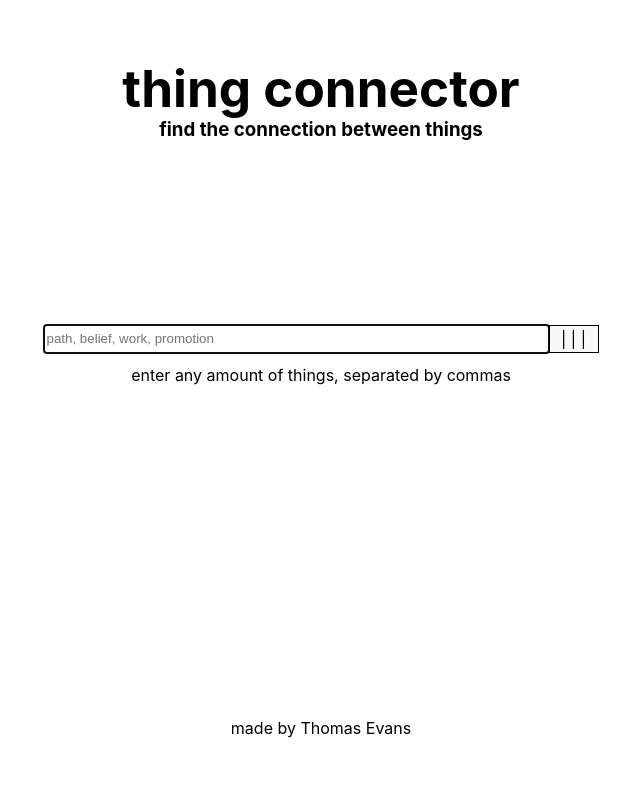
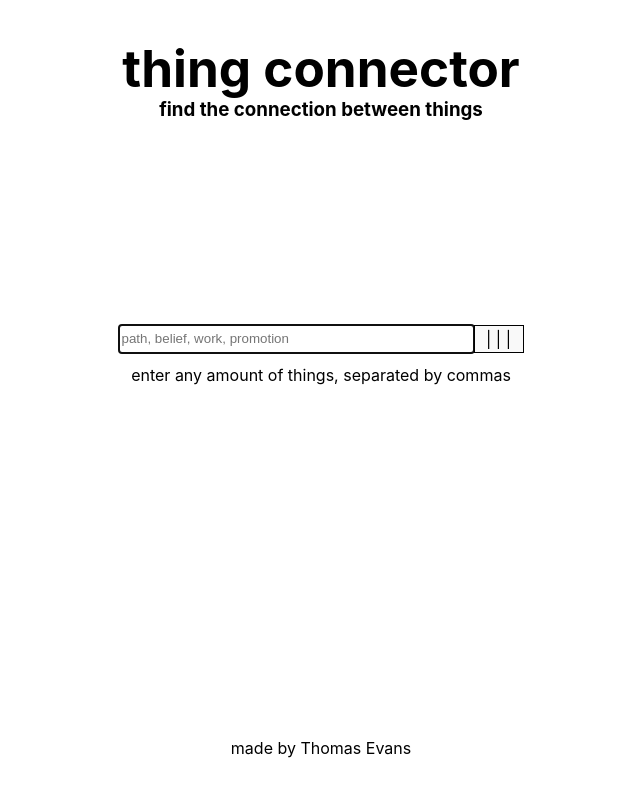
Before and after one commit to daefron/thing-connector, a React (Vite) app in the folder front-end/: page / in a window 1280 px wide. Shown: the top 796 px of the page, without its empty margins (319-959 px from the left). Built offline with nearby package versions, Linux system fonts and the light colour scheme.

Commit message:
added error handling/expanded info/css updates

```diff
--- a/front-end/src/App.css
+++ b/front-end/src/App.css
@@ -2,8 +2,8 @@ body {
   height: 100vh;
 }
 #root {
-  width: 100%;
-  height: 85%;
+  width: calc(100% - 40px);
+  height: 90%;
   padding-inline: 20px;
   text-align: center;
   display: flex;
--- a/front-end/src/Components/Main/ConnectionList.jsx
+++ b/front-end/src/Components/Main/ConnectionList.jsx
@@ -1,6 +1,5 @@
 import { Fragment, useState } from "react";
 export function ConnectionList({ data }) {
-  console.log(data);
   return (
     <>
       <h2>{data.input} are best connected by:</h2>
@@ -8,8 +7,7 @@ export function ConnectionList({ data }) {
         {data.result.map((result) => {
           const [infoExpanded, setInfoExpanded] = useState(false);
           function expandInfo() {
-            setInfoExpanded(true);
-            console.log("test");
+            setInfoExpanded(!infoExpanded);
           }
           return (
             <Fragment key={result.connection + "result"}>
--- a/front-end/src/Components/Main/Main.css
+++ b/front-end/src/Components/Main/Main.css
@@ -29,7 +29,7 @@ main {
 }
 .userInput > button {
   padding: 0px;
-  width: max(50px, 30px);
+  width: min(10%, 50px);
   border: solid 1px black;
   border-radius: 0px;
   font-weight: normal;
@@ -37,10 +37,10 @@ main {
 input {
   border: solid 1px black;
   border-right: none;
-  width: max(500px, 300px);
+  width: min(80%, 350px);
 }
 .results {
-  width: max(500px, 300px);
+  width: min(80%, 350px);
 }
 .result {
   width: 100%;
@@ -55,3 +55,7 @@ input {
   width: 100%;
   border-block: 1px solid;
 }
+.error {
+  margin-bottom: 5px;
+  color: red;
+}
--- a/front-end/src/Components/Main/Main.jsx
+++ b/front-end/src/Components/Main/Main.jsx
@@ -12,6 +12,7 @@ export function Main() {
   const [inputText, setInputText] = useState();
   const [placeholderText, setPlaceholderText] = useState(placeholderMaker());
   const [loading, setLoading] = useState(false);
+  const [error, setError] = useState();
   const [connectionData, setConnectionData] = useState();
   useEffect(() => {
     setPlaceholderText(placeholderMaker());
@@ -20,6 +21,16 @@ export function Main() {
   function inputChange(e) {
     setInputText(e.target.value);
   }
+  const buttonClick = (e) => {
+    e.preventDefault();
+    apiCall(
+      inputText,
+      placeholderText,
+      setConnectionData,
+      setLoading,
+      setError
+    );
+  };
 
   return (
     <main>
@@ -37,24 +48,19 @@ export function Main() {
       ) : (
         <>
           <div className="inputDiv">
-            <form
-              className="userInput"
-              onSubmit={() =>
-                apiCall(
-                  inputText,
-                  placeholderText,
-                  setConnectionData,
-                  setLoading
-                )
-              }
-            >
+            {error ? (
+              <>
+                <p className="error">{error}</p>
+              </>
+            ) : null}{" "}
+            <form className="userInput" onSubmit={buttonClick}>
               <input
                 type="text"
                 onChange={inputChange}
                 placeholder={placeholderText}
                 autoFocus
               ></input>
-              <button>| | |</button>
+              <button type="submit">| | |</button>
             </form>
             <p>enter any amount of things, separated by commas</p>
           </div>
--- a/front-end/src/Components/Main/apiCall.js
+++ b/front-end/src/Components/Main/apiCall.js
@@ -1,8 +1,20 @@
+async function dataOrError(response, setError) {
+  if (!response.ok) {
+    if (response.status === 503) {
+      setError("the model is overloaded, please try again later.");
+    }
+    throw new Error(response);
+  } else {
+    setError(false);
+    return response.json();
+  }
+}
 export async function apiCall(
   inputText,
   placeholderText,
   setConnectionData,
-  setLoading
+  setLoading,
+  setError
 ) {
   let input = inputText;
   if (!input) {
@@ -17,10 +29,16 @@ export async function apiCall(
     },
   })
     .then((res) => {
-      return res.json();
+      return dataOrError(res, setError);
+    })
+    .catch((error) => {
+      return error;
     })
     .then((data) => {
       setLoading(false);
+      if (data instanceof Error) {
+        return;
+      }
       setConnectionData({ result: data.result, input: input });
     });
 }
```
Also changed, not shown: 2 other files (tests, documents, lock files or other folders).
